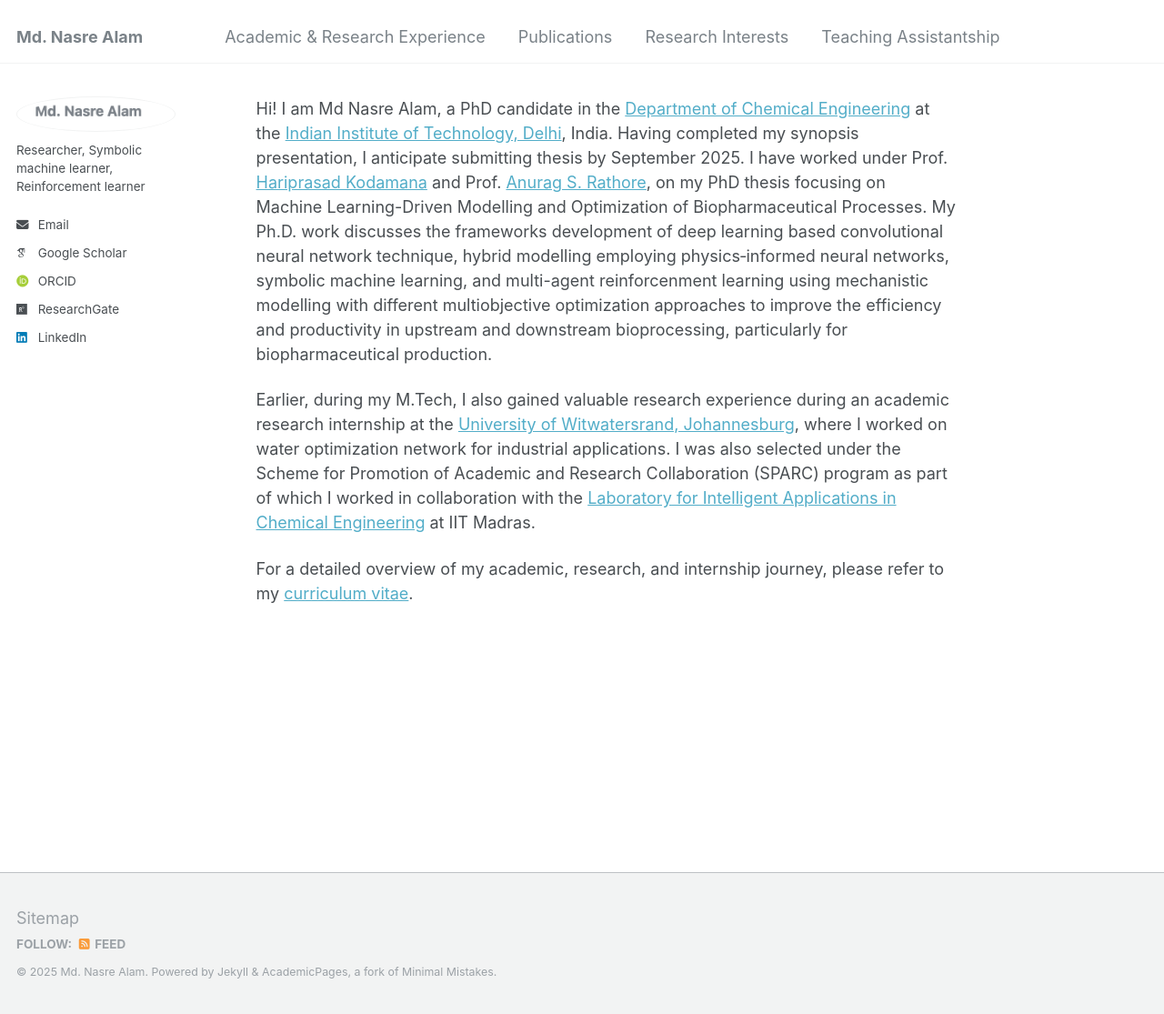
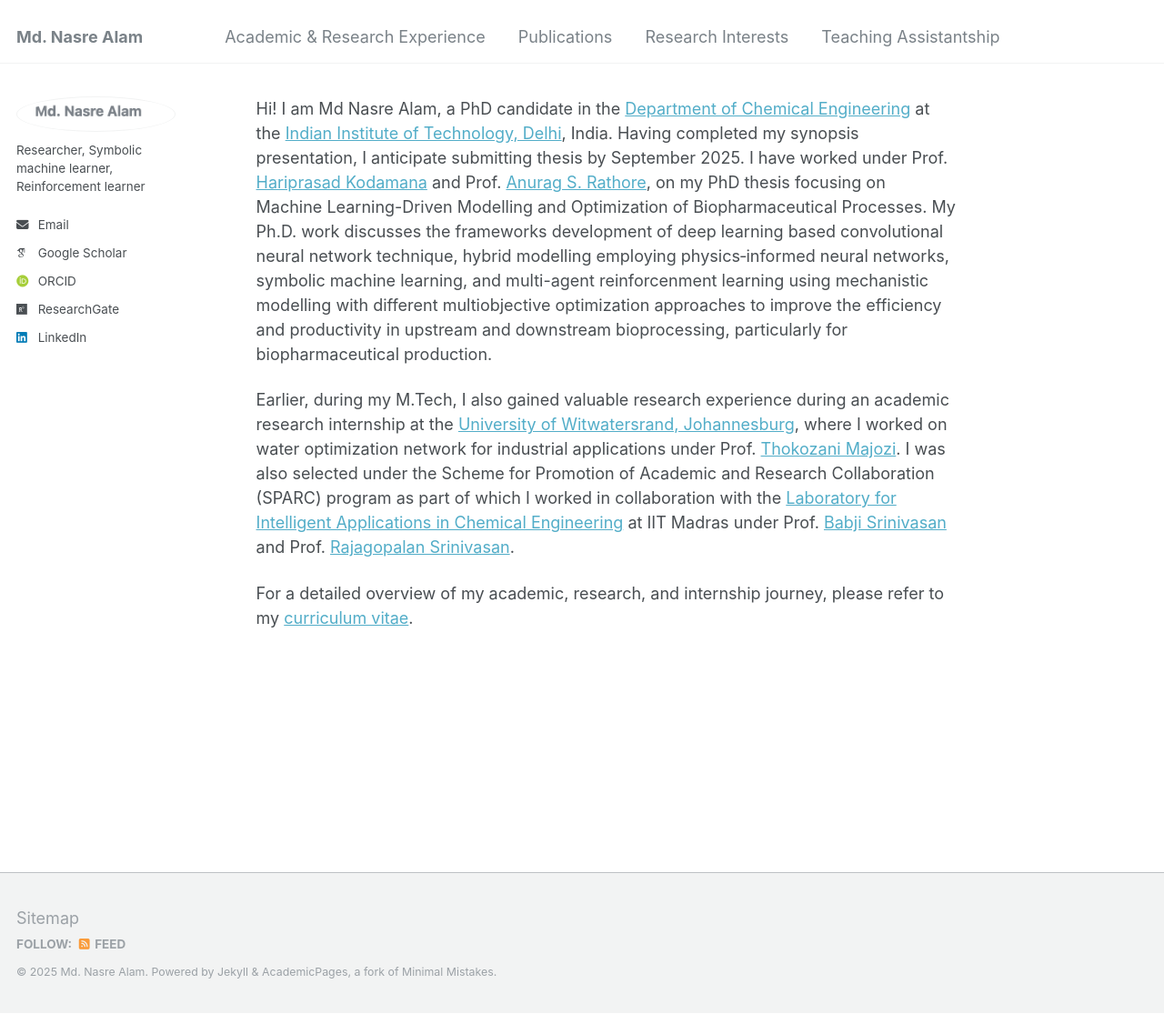
Before and after one commit to mdnasreiit/mdnasreiit.github.io, a Jekyll site: the page built from _pages/about.md, in a window 1280 px wide and 1115 px high. Shown: the whole window at 91% size. Built offline with Jekyll 4.4.1, drawn with Linux system fonts in a browser that asks for light colours; some web fonts are replaced.

Commit message:
Update about.md

```diff
--- a/_pages/about.md
+++ b/_pages/about.md
@@ -9,6 +9,6 @@ redirect_from:
 
 Hi! I am Md Nasre Alam, a PhD candidate in the [Department of Chemical Engineering](https://chemical.iitd.ac.in/) at the [Indian Institute of Technology, Delhi](https://home.iitd.ac.in/), India. Having completed my synopsis presentation, I anticipate submitting thesis by September 2025. I have worked under Prof. [Hariprasad Kodamana](https://web.iitd.ac.in/~kodamana/index.html) and Prof. [Anurag S. Rathore](https://www.biotechcmz.com/), on my PhD thesis focusing on Machine Learning-Driven Modelling and Optimization of Biopharmaceutical Processes. My Ph.D. work discusses the frameworks development of deep learning based convolutional neural network technique, hybrid modelling employing physics‐informed neural networks, symbolic machine learning, and multi-agent reinforcenment learning using mechanistic modelling with different multiobjective optimization approaches to improve the efficiency and productivity in upstream and downstream bioprocessing, particularly for biopharmaceutical production.
 
-Earlier, during my M.Tech, I also gained valuable research experience during an academic research internship at the [University of Witwatersrand, Johannesburg](https://www.wits.ac.za/), where I worked on water optimization network for industrial applications. I was also selected under the Scheme for Promotion of Academic and Research Collaboration (SPARC) program as part of which I worked in collaboration with the [Laboratory for Intelligent Applications in Chemical Engineering](https://home.iitm.ac.in/raj/) at IIT Madras.
+Earlier, during my M.Tech, I also gained valuable research experience during an academic research internship at the [University of Witwatersrand, Johannesburg](https://www.wits.ac.za/), where I worked on water optimization network for industrial applications under Prof. [Thokozani Majozi](https://www.wits.ac.za/about-wits/office-of-the-vice-chancellor/faculty-deans/thokozani-majozi/). I was also selected under the Scheme for Promotion of Academic and Research Collaboration (SPARC) program as part of which I worked in collaboration with the [Laboratory for Intelligent Applications in Chemical Engineering](https://home.iitm.ac.in/raj/) at IIT Madras under Prof. [Babji Srinivasan](https://home.iitm.ac.in/babji.srinivasan/index.html) and Prof. [Rajagopalan Srinivasan](https://home.iitm.ac.in/raj/index.html).
 
 For a detailed overview of my academic, research, and internship journey, please refer to my [curriculum vitae](https://drive.google.com/file/d/1alwsz1Tfbd3Qq8oehHx4H3kqmAMd0cT8/view?usp=drive_link).
```
